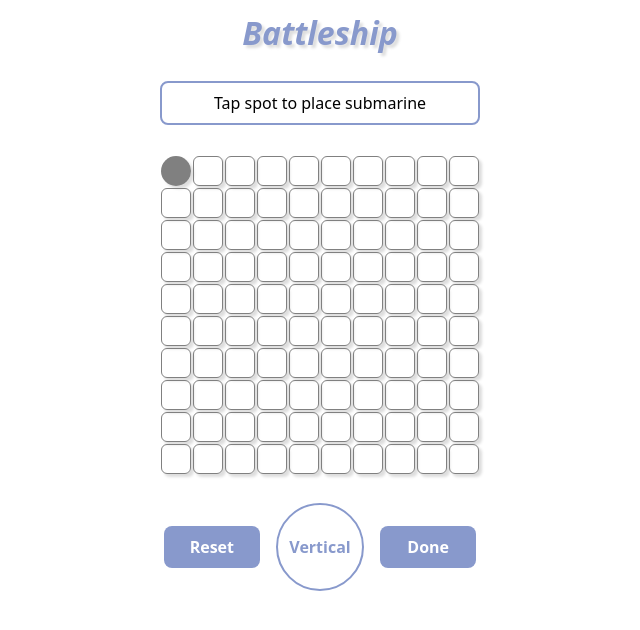
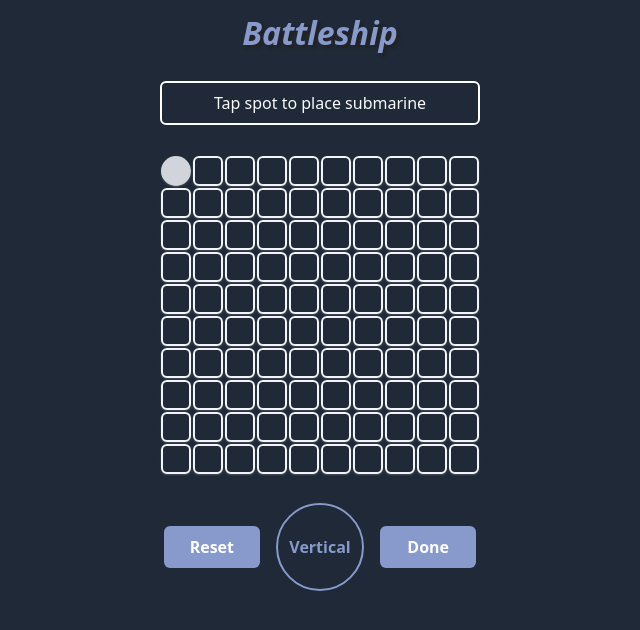
Before and after one commit to Xirlorm/battleship, a website built with webpack: page public/index.html in a window 1280 px wide. Both pictures are taken after a click on the element 496 px from the left and 171 px from the top of the page. Shown: the whole page, without its empty margins (320-960 px from the left). Built offline with nearby package versions, Linux system fonts and the light colour scheme.

Commit message:
UI color, background, text and border changes

```diff
--- a/public/index.html
+++ b/public/index.html
@@ -8,7 +8,7 @@
 		<meta name="viewport" content="width=device-width, user-scalable=no, initial-scale=1.0, maximum-scale=1.0, minimum-scale=1.0">
 		<title>Battleship</title>
 	</head>
-	<body class="bg-dark font-sans">
+	<body class="font-sans">
 		<!-- Header -->
 		<header> <h1>Battleship</h1> </header>
 		<!-- Information display popup -->
--- a/src/scss/main.scss
+++ b/src/scss/main.scss
@@ -2,7 +2,7 @@
 @import "tailwindcss/components";
 @import "tailwindcss/utilities";
 
-$radius: 8px;
+$radius: 6px;
 
 %flex-display {
   display: flex;
@@ -14,6 +14,8 @@ body {
   @extend %flex-display;
   flex-direction: column;
   gap: 10px;
+	@apply bg-gray-800;
+	@apply text-slate-50;
 }
 
 h1 {
@@ -22,16 +24,16 @@ h1 {
   font-style: italic;
   padding: 9px 9px 6px;
   color: #89c;
-  text-shadow: 3px 3px 3px #ddd;
+  text-shadow: 3px 3px 3px #222;
 }
 
 .info-display {
-  border: 2px solid #89c;
   border-radius: $radius;
   padding: 0.5em 1em;
   margin: 0.5em;
   min-width: 20em;
   text-align: center;
+	@apply border-2 border-white;
 }
 
 button {
@@ -90,6 +92,7 @@ button.dir {
   padding: 0.5em;
   border-radius: $radius;
   font-weight: 600;
+	@apply border-gray-100;
 }
 
 .hide {
@@ -97,17 +100,18 @@ button.dir {
 }
 
 .battlefield .spot {
-  border: 1px solid grey;
+	@apply bg-gray-800;
+	@apply shadow-sm shadow-gray-600;
+  @apply border-2 border-gray-100;
   margin: 1px;
   border-radius: 6px;
-  box-shadow: 3px 3px 3px #ddd;
   transition:
     border-radius 0.4s ease-in-out 0.1s,
     background 0.4s ease-in-out 0.3s;
 }
 
 div.spot.ship {
-  background: grey;
+	@apply bg-gray-300;
   border: none;
   border-radius: 16px;
 }
```
